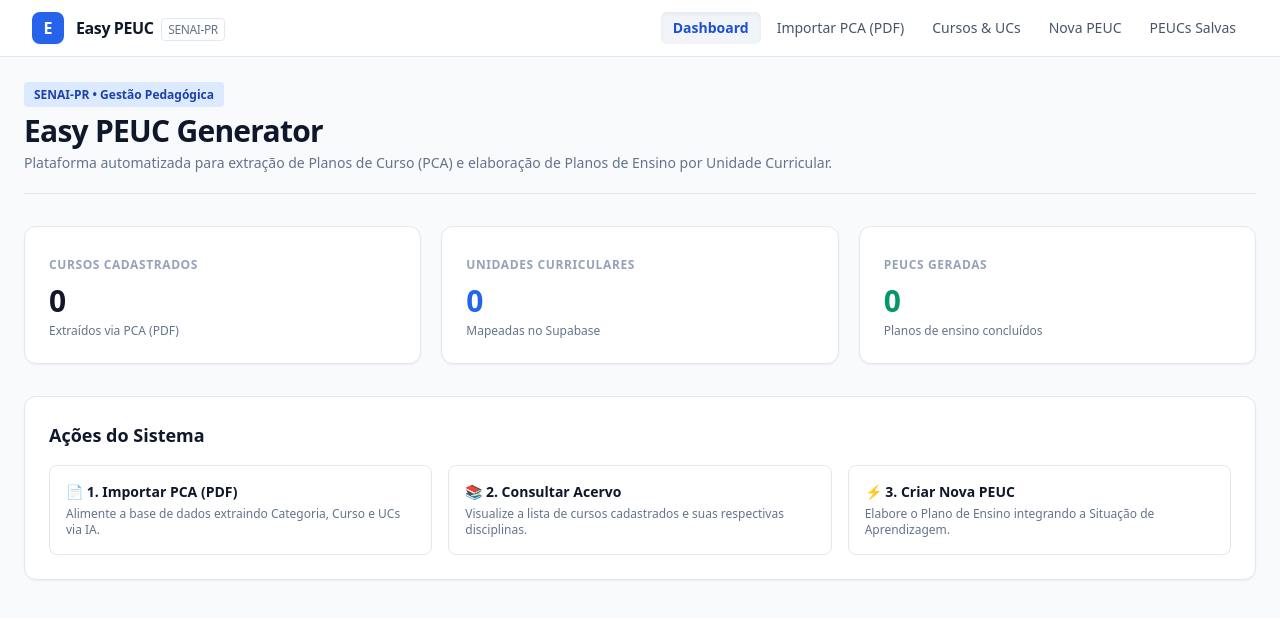
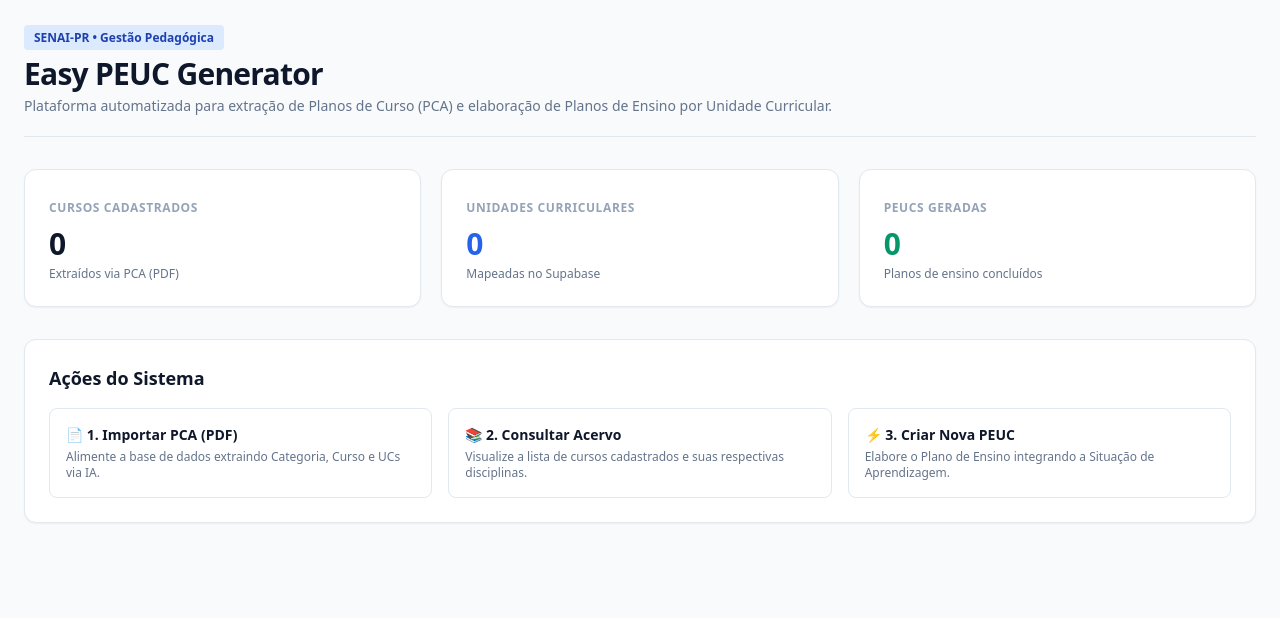
Before and after one commit to Willkmass/Easy-PEUC-Generator, a Next.js app: page / in a window 1280 px wide. Shown: the top 618 px of the page. Built offline with nearby package versions, Linux system fonts and the light colour scheme; no server answers; the database is empty.

Commit message:
Update layout.tsx

```diff
--- a/app/layout.tsx
+++ b/app/layout.tsx
@@ -1,10 +1,8 @@
-import type { Metadata } from 'next';
-import Navbar from './components/Navbar';
 import './globals.css';
 
-export const metadata: Metadata = {
-  title: 'Easy PEUC Generator | SENAI-PR',
-  description: 'Sistema de Automação de Planos de Ensino e Extração de PCA',
+export const metadata = {
+  title: 'Sistema PEUC - SENAI',
+  description: 'Plano de Ensino da Unidade Curricular',
 };
 
 export default function RootLayout({
@@ -13,10 +11,10 @@ export default function RootLayout({
   children: React.ReactNode;
 }) {
   return (
-    <html lang="pt-BR" className="h-full bg-slate-50">
-      <body className="h-full font-sans text-slate-900 antialiased selection:bg-blue-500 selection:text-white">
-        <Navbar />
+    <html lang="pt-BR">
+      <body className="bg-slate-50 text-slate-900 antialiased">
         {children}
+        {/* Garanta que NÃO exita a tag <VercelToolbar /> aqui */}
       </body>
     </html>
   );
```
